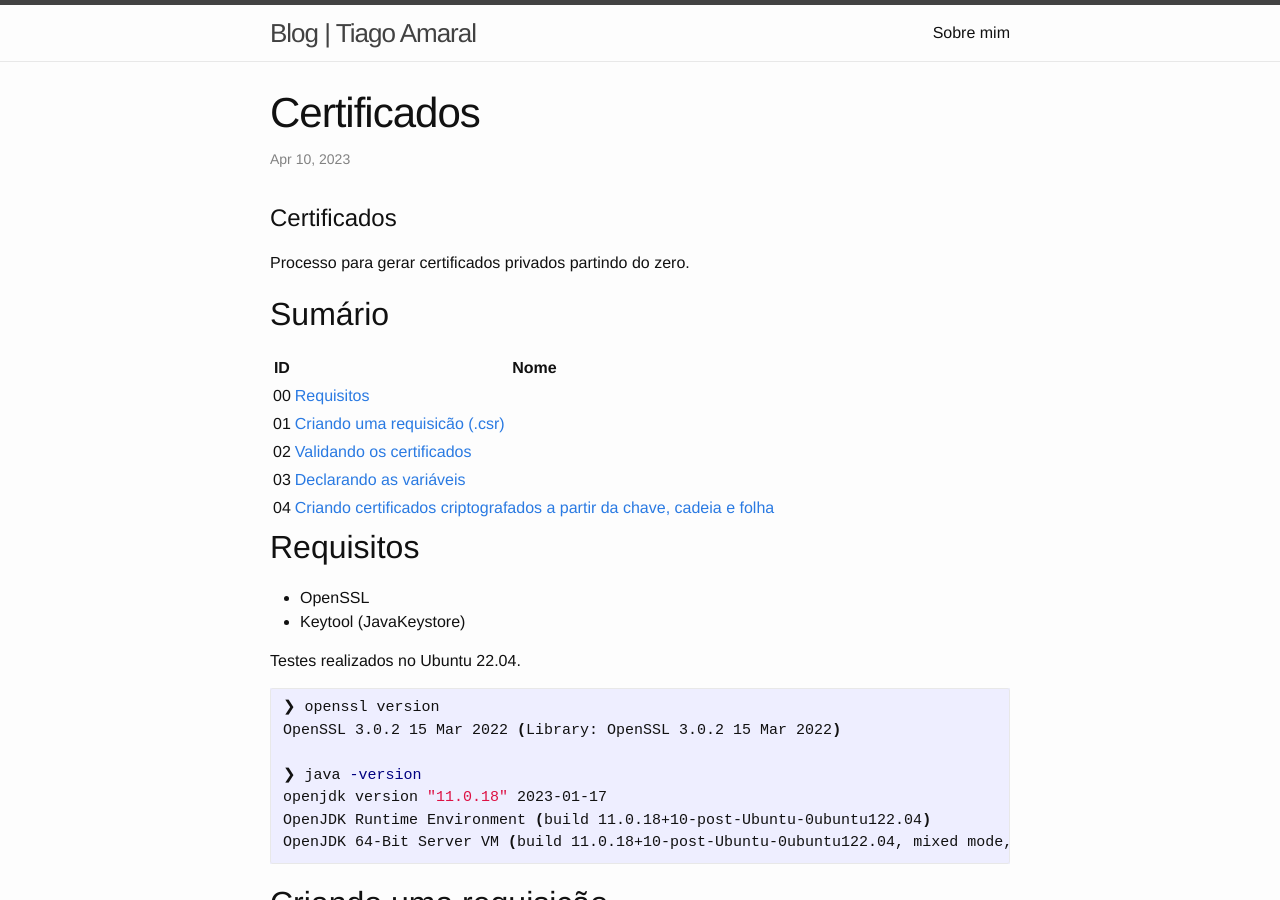
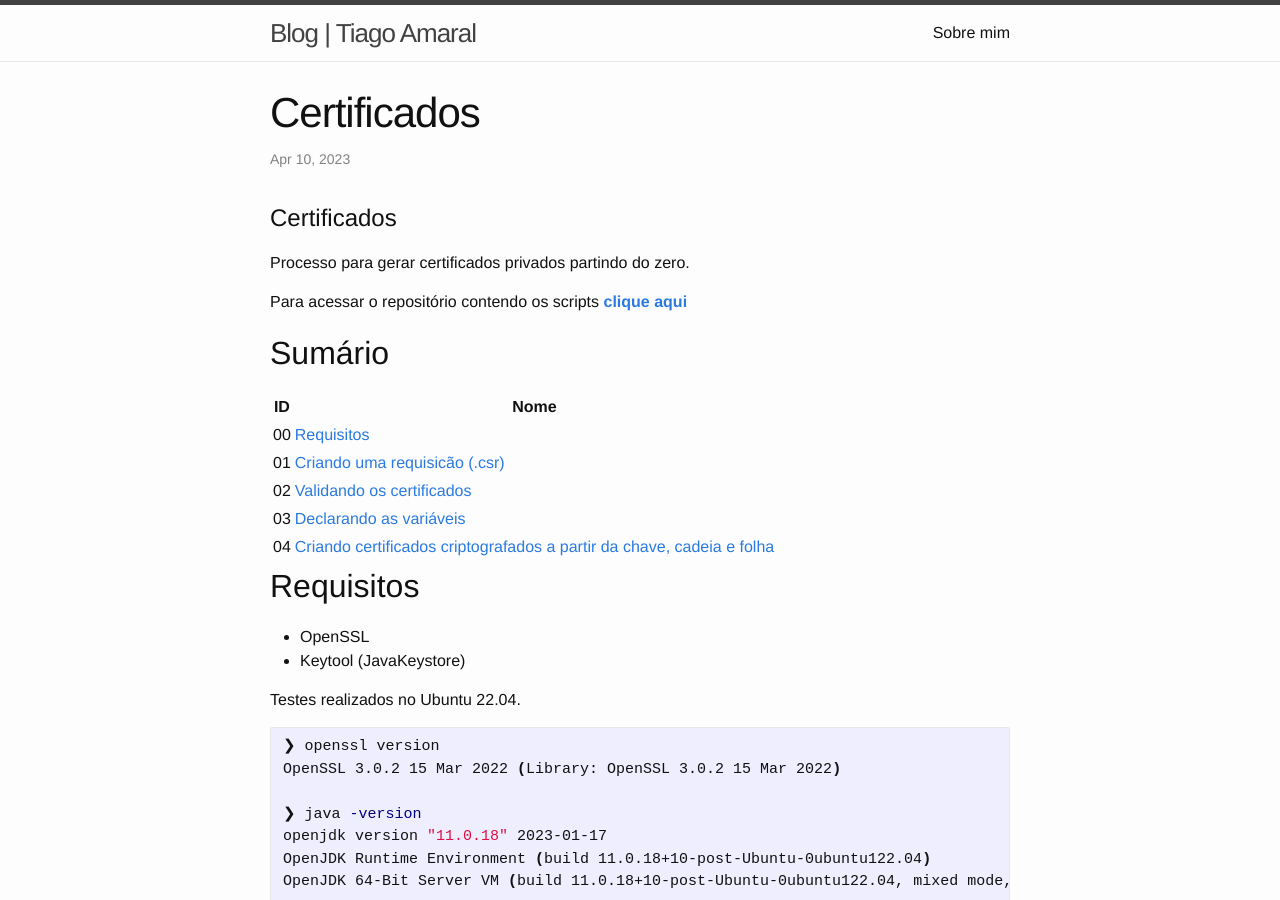
Before and after one commit to actiago/actiago.github.io, a Jekyll site: the page built from _posts/2023-04-10-certificados.markdown, in a window 1280 px wide and 900 px high. Built offline with Jekyll 4.4.1, drawn with Linux system fonts in a browser that asks for light colours.

Commit message:
Adiciona o link do repositório

```diff
--- a/_posts/2023-04-10-certificados.markdown
+++ b/_posts/2023-04-10-certificados.markdown
@@ -8,6 +8,8 @@ categories: blog
 # Certificados
 
 Processo para gerar certificados privados partindo do zero.
+
+Para acessar o repositório contendo os scripts **[clique aqui](https://github.com/actiago/certificados)**
 
 ## Sumário
 
```
